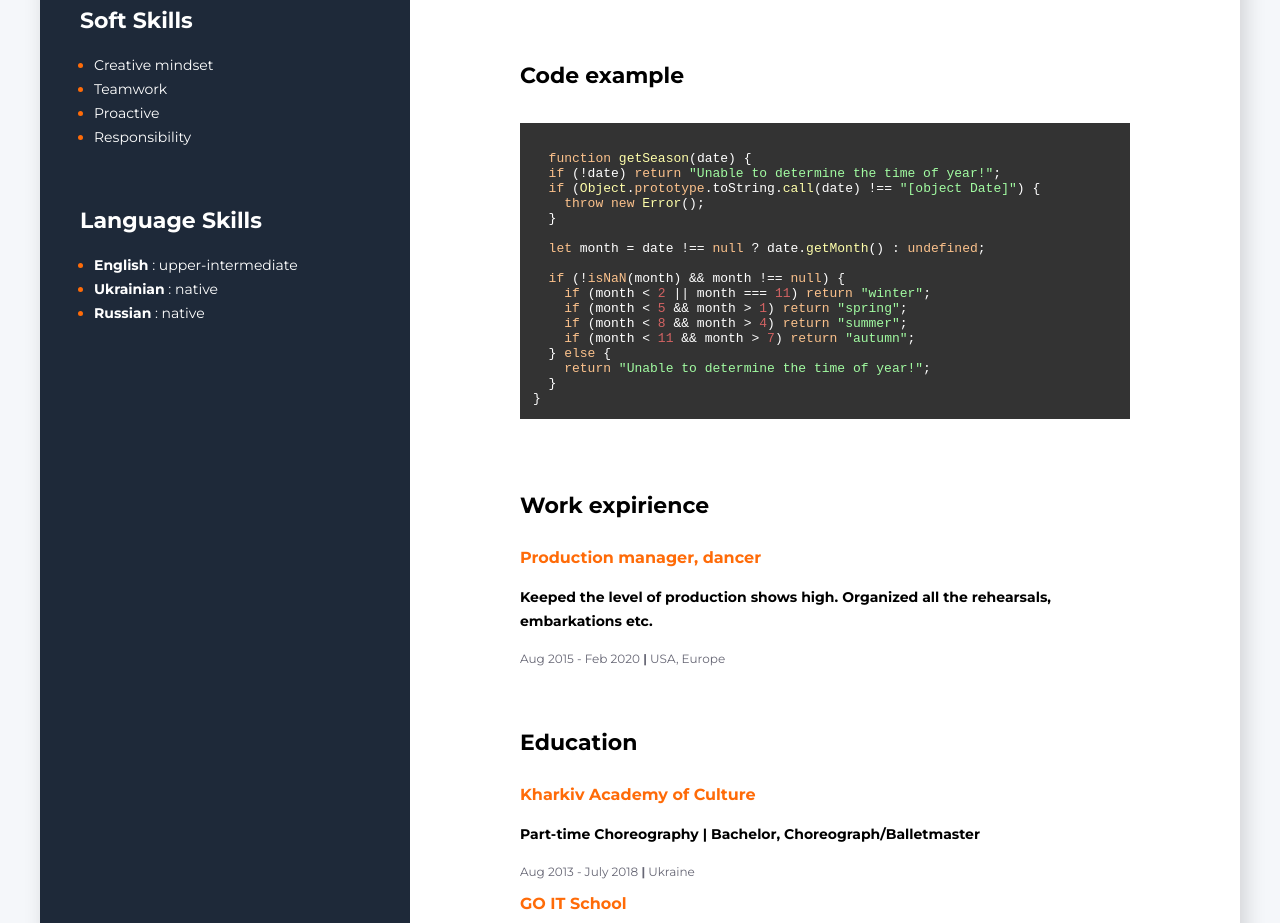
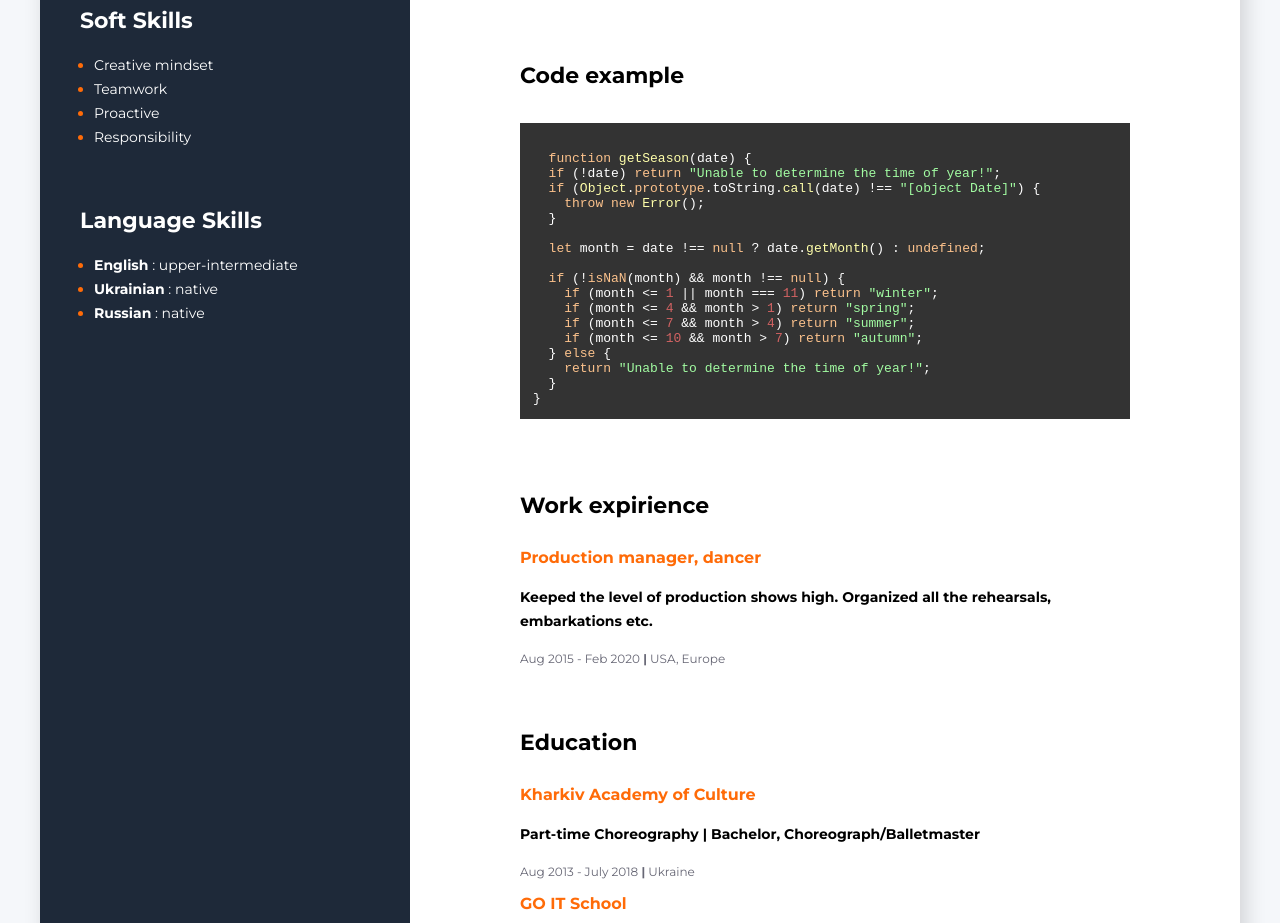
Before and after one commit to RomanKonopelko/rsschool-cv, a plain HTML site: page index.html in a window 1280 px wide. Shown: the part 1220-2143 px from the top of the page. Drawn offline with nearby package versions, Linux system fonts and the light colour scheme.

Commit message:
fix: validator code snippet advice

```diff
--- a/index.html
+++ b/index.html
@@ -275,10 +275,10 @@
   let month = date !== null ? date.getMonth() : undefined;
 
   if (!isNaN(month) && month !== null) {
-    if (month < 2 || month === 11) return "winter";
-    if (month < 5 && month > 1) return "spring";
-    if (month < 8 && month > 4) return "summer";
-    if (month < 11 && month > 7) return "autumn";
+    if (month &lt;= 1 || month === 11) return "winter";
+    if (month &lt;= 4 && month > 1) return "spring";
+    if (month &lt;= 7 && month > 4) return "summer";
+    if (month &lt;= 10 && month > 7) return "autumn";
   } else {
     return "Unable to determine the time of year!";
   }
```
